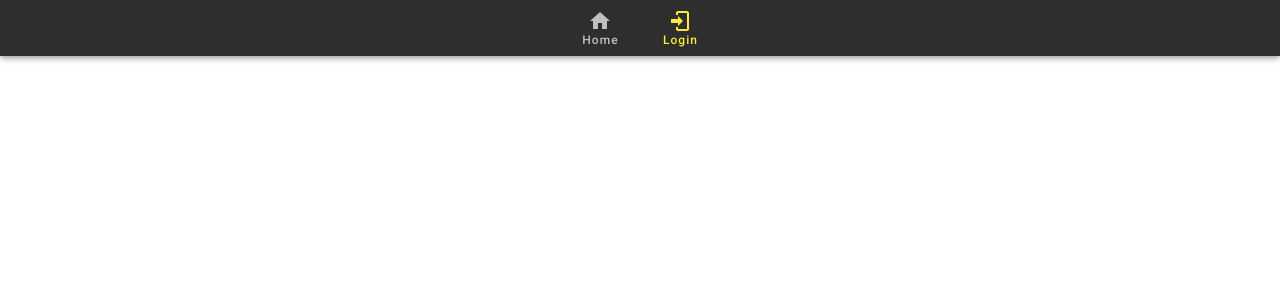
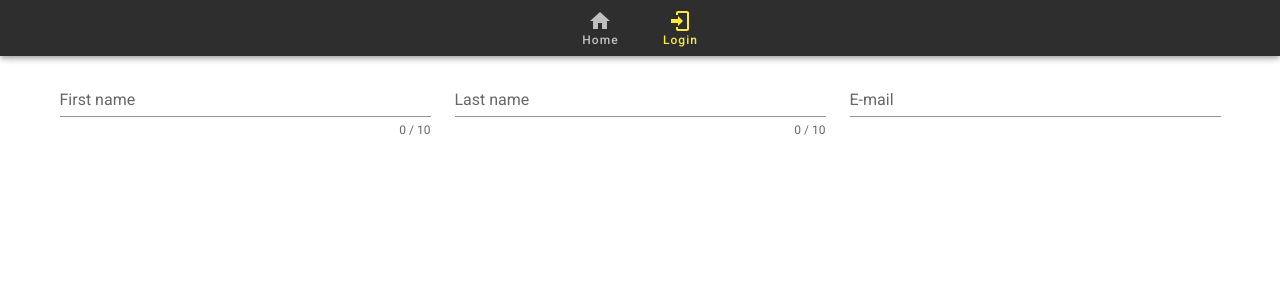
Before and after one commit to eacevedof/prj_ipblocker, a Vue app in the folder vuejs/pannel/: page /login in a window 1280 px wide. Shown: the top 300 px of the page. Built offline with nearby package versions, Linux system fonts and the light colour scheme; a small style sheet from the web is missing.

Commit message:
se muestra el form de login

```diff
--- /dev/null
+++ b/vuejs/pannel/src/components/forms/FormLogin.vue
@@ -0,0 +1,69 @@
+
+<template>
+  <v-form v-model="valid">
+    <v-container>
+      <v-row>
+        <v-col
+          cols="12"
+          md="4"
+        >
+          <v-text-field
+            v-model="firstname"
+            :rules="nameRules"
+            :counter="10"
+            label="First name"
+            required
+          ></v-text-field>
+        </v-col>
+
+        <v-col
+          cols="12"
+          md="4"
+        >
+          <v-text-field
+            v-model="lastname"
+            :rules="nameRules"
+            :counter="10"
+            label="Last name"
+            required
+          ></v-text-field>
+        </v-col>
+
+        <v-col
+          cols="12"
+          md="4"
+        >
+          <v-text-field
+            v-model="email"
+            :rules="emailRules"
+            label="E-mail"
+            required
+          ></v-text-field>
+        </v-col>
+      </v-row>
+    </v-container>
+  </v-form>
+</template>
+
+<script lang="ts">
+
+  export default {
+
+    name:"FormLogin",
+
+    data: () => ({
+      valid: false,
+      firstname: '',
+      lastname: '',
+      nameRules: [
+        v => !!v || 'Name is required',
+        v => v.length <= 10 || 'Name must be less than 10 characters',
+      ],
+      email: '',
+      emailRules: [
+        v => !!v || 'E-mail is required',
+        v => /.+@.+/.test(v) || 'E-mail must be valid',
+      ],
+    }),
+  }
+</script>
--- a/vuejs/pannel/src/views/Login.vue
+++ b/vuejs/pannel/src/views/Login.vue
@@ -1,8 +1,14 @@
 <template>
-  <div></div>
+  <form-login/>
 </template>
 <script>
+import FormLogin from "@/components/forms/FormLogin.vue"
 export default {
-  name: "Login"
+  name: "Login",
+
+  components: {
+    FormLogin
+  },
+
 };
 </script>
```
